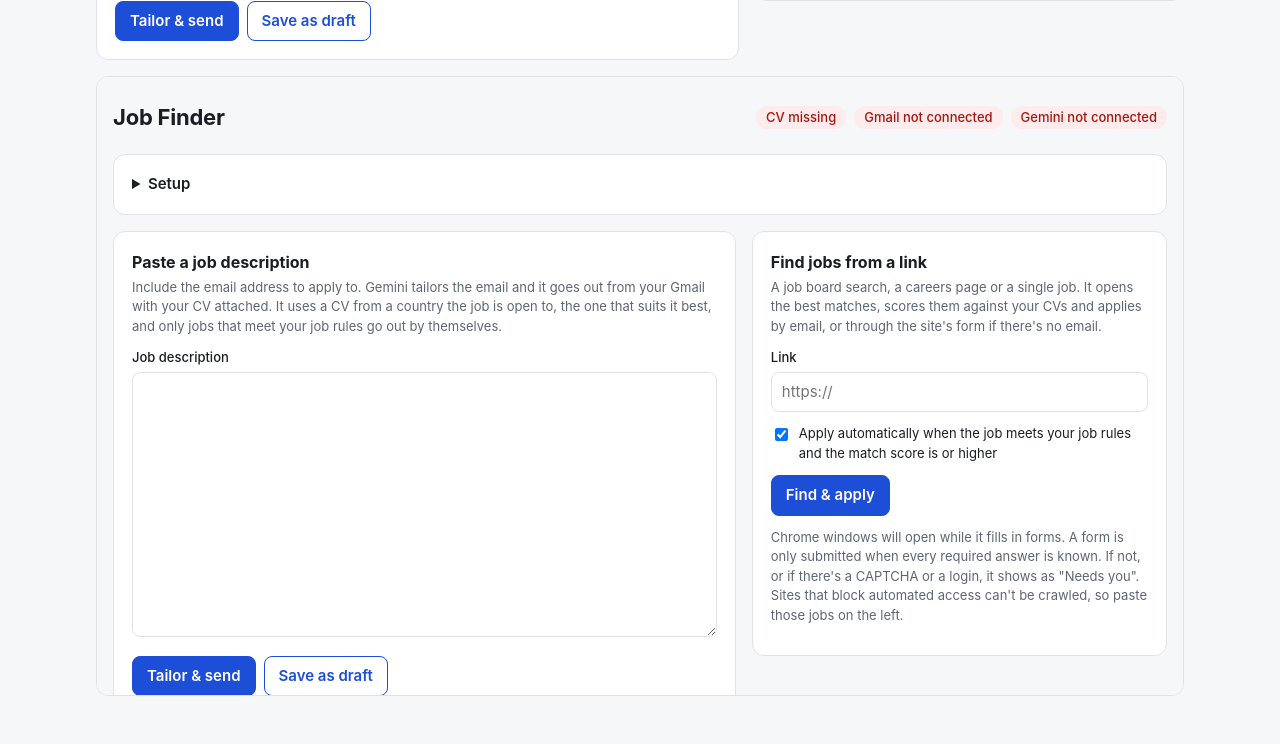
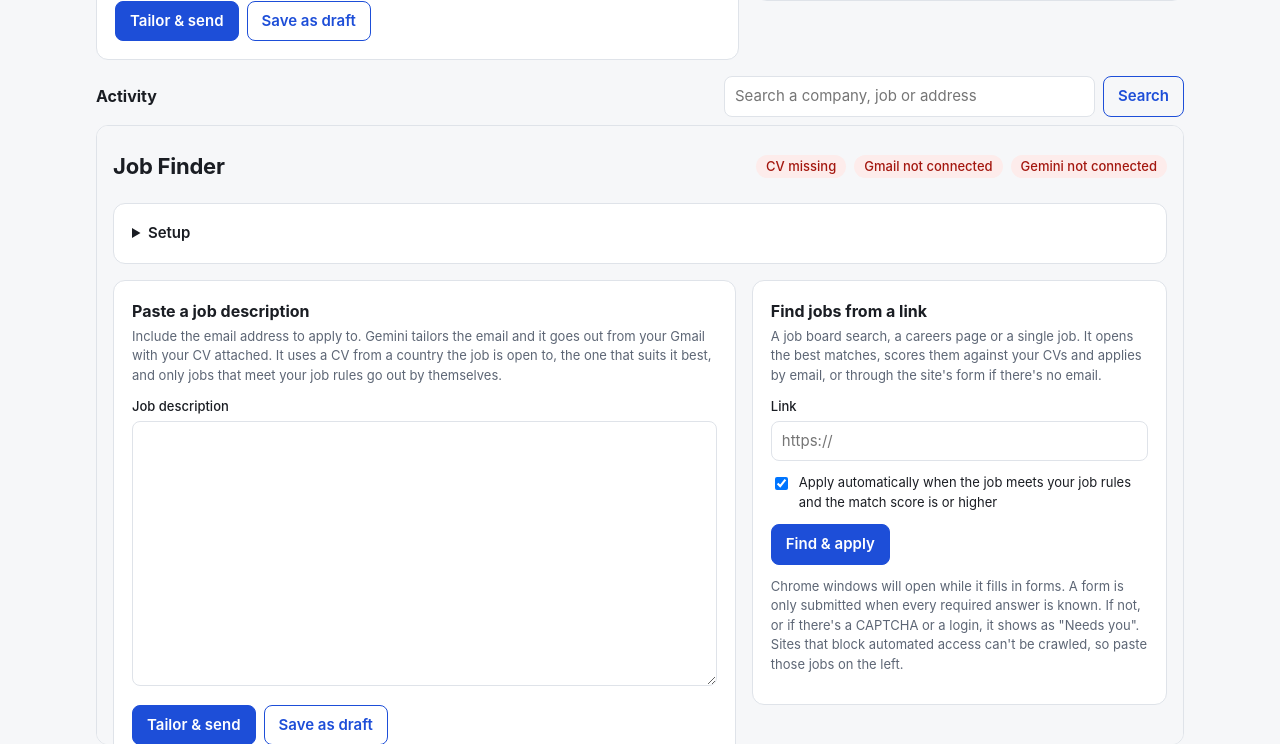
Before and after one commit to lord-hamza/job-finder, a Django app: template core/templates/core/home.html in a window 1280 px wide. Shown: the part 578-1322 px from the top of the page. Before the commit the page ends 1274 px from the top, so only its background shows below. Run offline with Django 5.2, Linux system fonts and the light colour scheme; the template is opened without the code that fills it, so the values that code supplies are empty.

Commit message:
Search the activity list by company
A search box above the activity list finds jobs by company, title, recipient
address or link, and the filter tabs count and keep the search. It sits
outside the self-refreshing list, so what you type isn't lost.

```diff
--- a/core/templates/core/activity.html
+++ b/core/templates/core/activity.html
@@ -6,9 +6,10 @@
 <div class="embedded-wrap">
   <nav class="tabs" aria-label="Show">
     {% for key, label, count in tabs %}
-    <a href="?show={{ key }}" class="tab{% if key == show %} current{% endif %}"{% if key == show %} aria-current="page"{% endif %}>{% if key == "all" %}{{ label }} <span class="num">{{ count }}</span>{% else %}<strong class="num">{{ count }}</strong>{% if key == "today" %} / {{ daily_limit }}{% endif %} {{ label }}{% endif %}</a>
+    <a href="?show={{ key }}{% if search %}&amp;q={{ search|urlencode }}{% endif %}" class="tab{% if key == show %} current{% endif %}"{% if key == show %} aria-current="page"{% endif %}>{% if key == "all" %}{{ label }} <span class="num">{{ count }}</span>{% else %}<strong class="num">{{ count }}</strong>{% if key == "today" %} / {{ daily_limit }}{% endif %} {{ label }}{% endif %}</a>
     {% endfor %}
   </nav>
+  {% if search %}<p class="small muted">Jobs matching "{{ search }}". <a href="?show={{ show }}">Clear the search</a></p>{% endif %}
 
   {% for run in runs %}
     <div class="run">
@@ -41,6 +42,8 @@
       {% endfor %}
     </tbody>
   </table>
+  {% elif search %}
+  <p class="muted">Nothing matches "{{ search }}"{% if show != "all" %} here. <a href="?show=all&amp;q={{ search|urlencode }}">Look in all</a>{% else %}. You haven't added a job from it yet{% endif %}.</p>
   {% elif show == "all" %}
   <p class="muted">Nothing here yet. Paste a job description or add a link above and it will show up here.</p>
   {% else %}
--- a/core/templates/core/home.html
+++ b/core/templates/core/home.html
@@ -162,6 +162,14 @@
     </section>
   </div>
 
-  <iframe class="activity" src="{% url 'activity' %}" title="Activity"></iframe>
+  <div class="activity-head">
+    <h2>Activity</h2>
+    <form method="get" action="{% url 'activity' %}" target="activity" role="search" class="search">
+      <label for="q" class="hidden-label">Search companies</label>
+      <input id="q" type="search" name="q" maxlength="100" placeholder="Search a company, job or address">
+      <button type="submit" class="secondary">Search</button>
+    </form>
+  </div>
+  <iframe class="activity" name="activity" src="{% url 'activity' %}" title="Activity"></iframe>
 </main>
 {% endblock %}
--- a/core/templates/core/style.html
+++ b/core/templates/core/style.html
@@ -58,7 +58,7 @@ ul.accounts li { display: flex; flex-wrap: wrap; gap: 8px; align-items: center;
 ul.accounts button { padding: 4px 10px; font-size: 13px; }
 select { width: 100%; padding: 8px 10px; font: inherit; color: var(--text); background: var(--field); border: 1px solid var(--line); border-radius: 8px; }
 label { display: block; font-size: 13px; font-weight: 500; margin: 10px 0 4px; }
-input[type=text], input[type=email], input[type=password], input[type=url], input[type=file], textarea {
+input[type=text], input[type=email], input[type=password], input[type=url], input[type=file], input[type=search], textarea {
   width: 100%; padding: 8px 10px; font: inherit; color: var(--text); background: var(--field);
   border: 1px solid var(--line); border-radius: 8px;
 }
@@ -79,6 +79,11 @@ button.secondary { background: transparent; color: var(--accent); }
 .notice.warn { background: var(--warn-bg); color: var(--warn); }
 iframe.activity { width: 100%; height: 620px; border: 1px solid var(--line); border-radius: 12px; background: var(--card); display: block; }
 .embedded-wrap { padding: 16px; }
+.activity-head { display: flex; flex-wrap: wrap; gap: 8px 16px; align-items: center; justify-content: space-between; margin-bottom: 8px; }
+.activity-head h2 { margin: 0; }
+.search { display: flex; gap: 8px; flex: 1 1 280px; max-width: 460px; }
+.search input { flex: 1; min-width: 0; }
+.hidden-label { position: absolute; width: 1px; height: 1px; overflow: hidden; clip: rect(0 0 0 0); white-space: nowrap; }
 .tabs { display: flex; flex-wrap: wrap; gap: 6px; margin-bottom: 12px; font-size: 14px; }
 .tab { padding: 4px 12px; border: 1px solid var(--line); border-radius: 999px; color: var(--text); text-decoration: none; white-space: nowrap; }
 .tab:hover { border-color: var(--accent); }
```
Also changed, not shown: core/tests/test_views.py (+43 -0 lines), core/views.py (+13 -4 lines), README.md.
